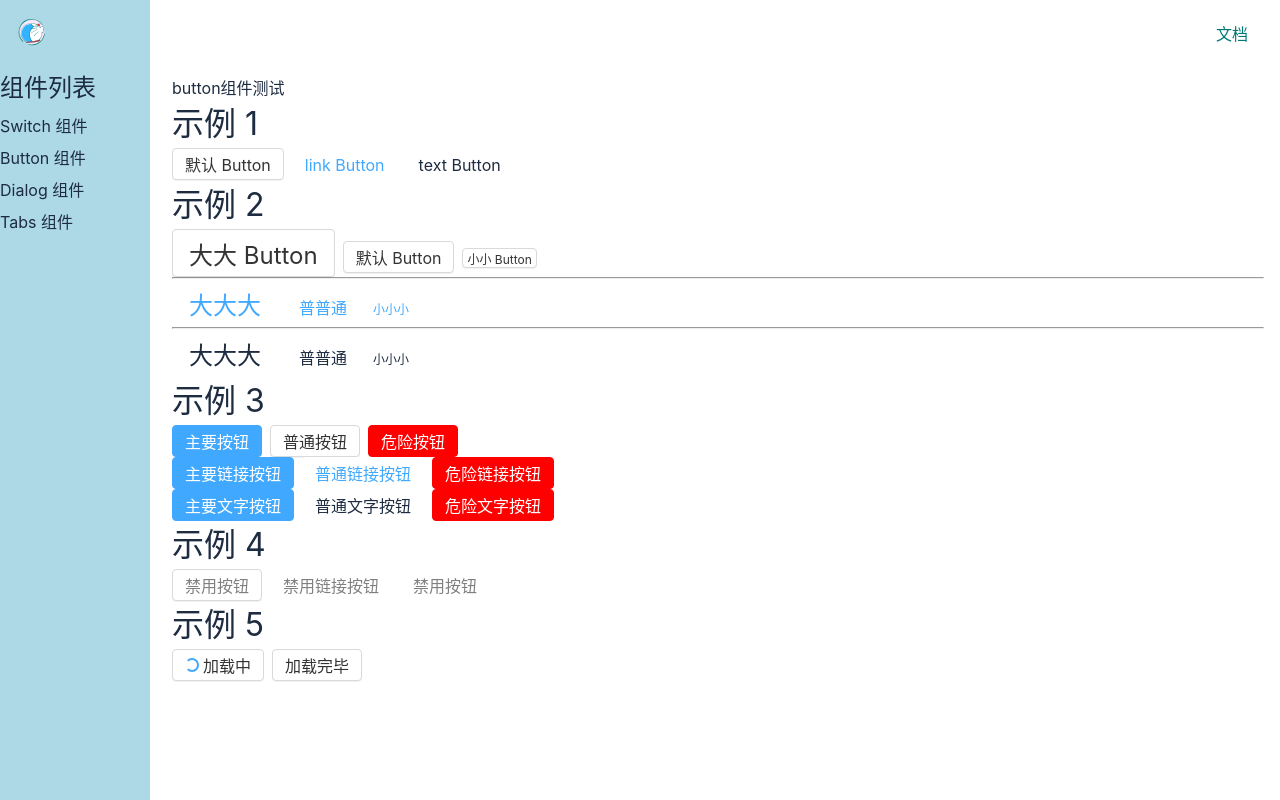
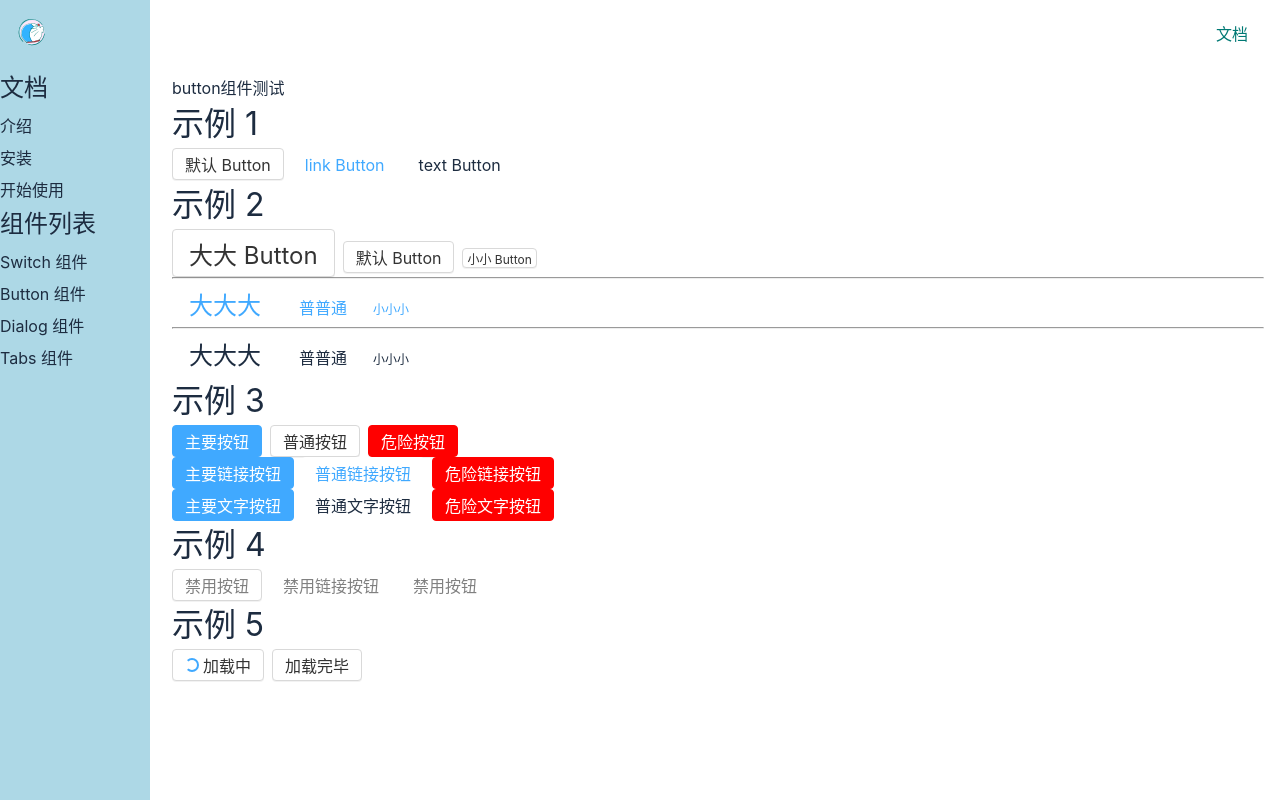
Before and after one commit to DevSuno/dingdang-ui, a Vue app: page /#/doc/button in a window 1280 px wide. Built offline with nearby package versions, Linux system fonts and the light colour scheme.

Commit message:
添加路由

```diff
--- a/src/router.ts
+++ b/src/router.ts
@@ -6,6 +6,9 @@
 import DocDemo from './components/DocDemo.vue';
 import DialogDemo from './components/DialogDemo.vue';
 import TabsDemo from './components/TabsDemo.vue';
+import GetStarted from './view/GetStarted.vue';
+import Install from './view/Install.vue';
+import Intro from './view/Intro.vue';
 
 const history = createWebHashHistory();
 export const router = createRouter({
@@ -17,6 +20,9 @@
             component: Doc,
             children: [
                 { path: "", component: DocDemo },
+                { path: "get-started", component: GetStarted },
+                { path: "install", component: Install },
+                { path: "intro", component: Intro },
                 { path: "switch", component: SwitchDemo },
                 { path: "button", component: ButtonDemo },
                 { path: "dialog", component: DialogDemo },
--- a/src/view/Doc.vue
+++ b/src/view/Doc.vue
@@ -3,6 +3,18 @@
         <Topnav :toggleMenuButtonVisible="true" class="nav"/>
         <div class="content">
             <aside v-if="menuVisible">
+                <h2>文档</h2>
+                <ol>
+                    <li>
+                        <router-link to="/doc/intro">介绍</router-link>
+                    </li>
+                    <li>
+                        <router-link to="/doc/install">安装</router-link>
+                    </li>
+                    <li>
+                        <router-link to="/doc/get-started">开始使用</router-link>
+                    </li>
+                </ol>
                 <h2>组件列表</h2>
                 <ol>
                     <li>
--- /dev/null
+++ b/src/view/GetStarted.vue
@@ -0,0 +1,16 @@
+<template>
+    <div>
+        开始
+    </div>
+</template>
+
+<script lang="ts">
+
+    export default {
+
+    }
+</script>
+
+<style lang="scss" scoped>
+
+</style>
--- /dev/null
+++ b/src/view/Install.vue
@@ -0,0 +1,16 @@
+<template>
+    <div>
+        安装
+    </div>
+</template>
+
+<script lang="ts">
+
+    export default {
+
+    }
+</script>
+
+<style lang="scss" scoped>
+
+</style>
--- /dev/null
+++ b/src/view/Intro.vue
@@ -0,0 +1,16 @@
+<template>
+    <div>
+        介绍
+    </div>
+</template>
+
+<script lang="ts">
+
+    export default {
+
+    }
+</script>
+
+<style lang="scss" scoped>
+
+</style>
```
